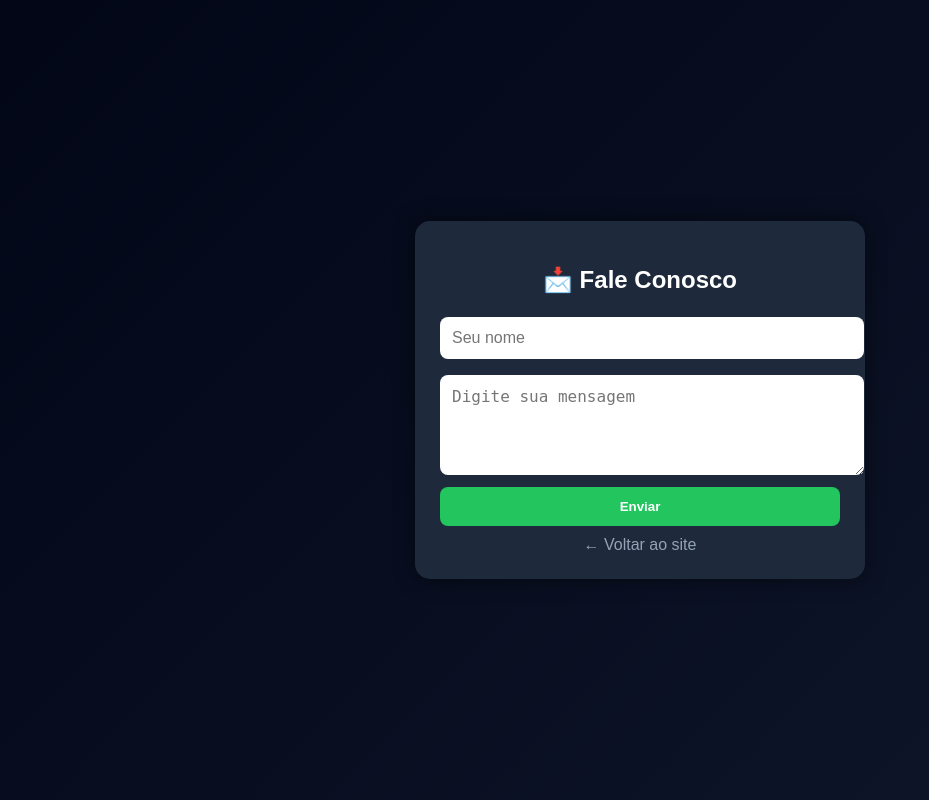
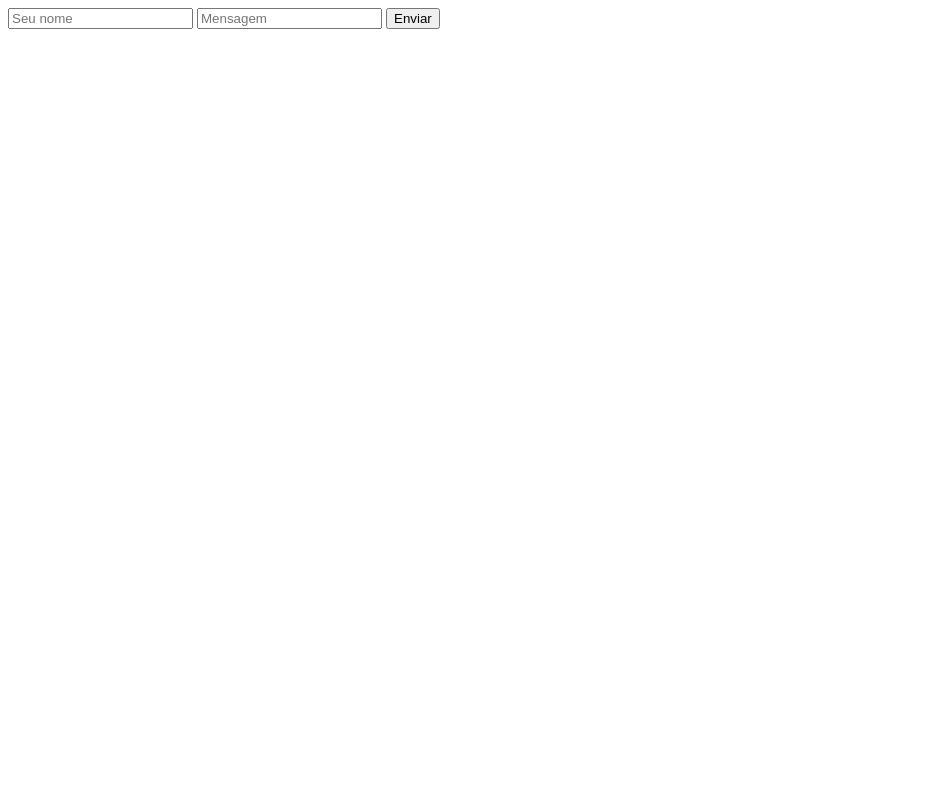
Before and after one commit to cauanexel633-arch/netsat-brasil1, a Flask app: template templates/contato.html in a window 1280 px wide. Shown: the whole page, without its empty margins (0-929 px from the left). Run offline with Flask 3, Linux system fonts and the light colour scheme; the template is opened without the code that fills it, so the values that code supplies are empty.

Commit message:
sistema novo completo

```diff
--- a/app.py
+++ b/app.py
@@ -4,92 +4,73 @@ from datetime import datetime
 
 app = Flask(__name__)
 
-# 🔥 GARANTIR PASTAS (IMPORTANTE PRO RENDER)
+# garantir pastas
 os.makedirs("dados", exist_ok=True)
 os.makedirs("paginas", exist_ok=True)
 
-# 📊 salvar visita
-def salvar_visita():
-    with open("dados/visitas.txt", "a", encoding="utf-8") as f:
-        f.write(f"{datetime.now()}\n")
+# salvar dados
+def salvar(nome_arquivo, texto):
+    with open(f"dados/{nome_arquivo}", "a", encoding="utf-8") as f:
+        f.write(texto + "\n")
 
-# 📊 salvar clique
-def salvar_clique(tipo):
-    with open("dados/cliques.txt", "a", encoding="utf-8") as f:
-        f.write(f"{tipo} - {datetime.now()}\n")
-
-# 📁 carregar páginas
+# carregar páginas
 def carregar_paginas():
     paginas = []
 
-    try:
-        pastas = os.listdir("paginas")
-    except:
-        pastas = []
-
-    for pasta in pastas:
+    for pasta in os.listdir("paginas"):
         caminho = os.path.join("paginas", pasta)
 
         if os.path.isdir(caminho):
 
             def ler(arq):
                 try:
-                    with open(os.path.join(caminho, arq), encoding="utf-8") as f:
-                        return f.read().strip()
+                    return open(os.path.join(caminho, arq), encoding="utf-8").read().strip()
                 except:
                     return ""
 
-            # 🔹 itens do menu
             itens = []
-            for i in range(1, 10):
-                nome = f"{i}_item_menu.txt"
-                if os.path.exists(os.path.join(caminho, nome)):
-                    itens.append(ler(nome))
+            for i in range(1, 20):
+                arq = f"{i}_item_menu.txt"
+                if os.path.exists(os.path.join(caminho, arq)):
+                    itens.append(ler(arq))
 
-            # 🔹 valores
             valores = ler("subvalor.txt").split(",")
 
             paginas.append({
-                "itens": itens,
                 "titulo": ler("titulo.txt"),
                 "subtitulo": ler("subtitulo.txt"),
-                "valor": valores[0] if len(valores) > 0 else "",
+                "valor": valores[0] if valores else "",
                 "valor_antigo": valores[1] if len(valores) > 1 else "",
-                "botao": ler("botao.txt")
+                "botao": ler("botao.txt"),
+                "itens": itens
             })
 
     return paginas
 
-# 🌍 SITE PRINCIPAL
-@app.route('/')
+# site
+@app.route("/")
 def home():
-    salvar_visita()
-    paginas = carregar_paginas()
-    return render_template("site.html", paginas=paginas)
+    salvar("visitas.txt", str(datetime.now()))
+    return render_template("site.html", paginas=carregar_paginas())
 
-# 💬 CONTATO (FORMULÁRIO)
-@app.route('/contato', methods=['GET', 'POST'])
+# contato
+@app.route("/contato", methods=["POST"])
 def contato():
-    if request.method == 'POST':
-        nome = request.form.get("nome")
-        mensagem = request.form.get("mensagem")
+    nome = request.form.get("nome")
+    msg = request.form.get("mensagem")
 
-        with open("dados/contatos.txt", "a", encoding="utf-8") as f:
-            f.write(f"{nome} - {mensagem}\n")
+    salvar("contatos.txt", f"{nome} | {msg}")
+    salvar("cliques.txt", f"contato | {datetime.now()}")
 
-        salvar_clique("contato")
+    return "Mensagem enviada!"
 
-        return "Mensagem enviada com sucesso! 👍"
+# comprar
+@app.route("/comprar")
+def comprar():
+    salvar("cliques.txt", f"comprar | {datetime.now()}")
+    return "ok"
 
-    return render_template("contato.html")
-
-# 💰 CLIQUE COMPRAR
-@app.route('/comprar')
-def comprar():
-    salvar_clique("comprar")
-    return "Redirecionando..."
-
-# 🚀 RENDER (OBRIGATÓRIO)
+# render
 if __name__ == "__main__":
     port = int(os.environ.get("PORT", 5000))
     app.run(host="0.0.0.0", port=port)
--- a/templates/contato.html
+++ b/templates/contato.html
@@ -1,97 +1,5 @@
-<!DOCTYPE html>
-<html lang="pt-br">
-<head>
-<meta charset="UTF-8">
-
-<!-- 🔥 RESPONSIVO -->
-<meta name="viewport" content="width=device-width, initial-scale=1.0">
-
-<title>Fale Conosco</title>
-
-<style>
-body {
-    margin: 0;
-    font-family: Arial;
-    background: linear-gradient(135deg, #020617, #0f172a);
-    color: white;
-    display: flex;
-    justify-content: center;
-    align-items: center;
-    min-height: 100vh;
-}
-
-/* CONTAINER */
-.container {
-    background: #1e293b;
-    padding: 25px;
-    border-radius: 15px;
-    width: 90%;
-    max-width: 400px;
-    box-shadow: 0 0 20px rgba(0,0,0,0.5);
-}
-
-/* TÍTULO */
-h2 {
-    text-align: center;
-    margin-bottom: 15px;
-}
-
-/* CAMPOS */
-input, textarea {
-    width: 100%;
-    padding: 12px;
-    margin: 8px 0;
-    border-radius: 8px;
-    border: none;
-    font-size: 1rem;
-}
-
-/* BOTÃO */
-button {
-    width: 100%;
-    padding: 12px;
-    background: #22c55e;
-    border: none;
-    border-radius: 8px;
-    color: white;
-    font-weight: bold;
-    cursor: pointer;
-}
-
-button:hover {
-    background: #16a34a;
-}
-
-/* VOLTAR */
-.voltar {
-    display: block;
-    text-align: center;
-    margin-top: 10px;
-    color: #94a3b8;
-    text-decoration: none;
-}
-
-/* MOBILE */
-@media (max-width: 480px) {
-    .container {
-        padding: 20px;
-    }
-}
-</style>
-</head>
-<body>
-
-<div class="container">
-    <h2>📩 Fale Conosco</h2>
-
-    <form action="/contato" method="post">
-        <input type="text" name="nome" placeholder="Seu nome" required>
-        <textarea name="mensagem" placeholder="Digite sua mensagem" rows="4" required></textarea>
-        <button type="submit">Enviar</button>
-    </form>
-
-    <a href="/" class="voltar">← Voltar ao site</a>
-</div>
-
-</body>
-</html>
+<form method="POST" action="/contato">
+<input name="nome" placeholder="Seu nome">
+<input name="mensagem" placeholder="Mensagem">
+<button>Enviar</button>
+</form>
```
Also changed, not shown: templates/site.html (+31 -39 lines), paginas/plano1/1_item_menu.txt (renamed from paginas/1_item_menu.txt), paginas/plano1/2_item_menu.txt (renamed from paginas/2_item_menu.txt), paginas/plano1/botao.txt (renamed from paginas/botao.txt), paginas/plano1/subtitulo.txt (renamed from paginas/subtitulo.txt), paginas/plano1/subvalor.txt (renamed from paginas/subvalor.txt), paginas/plano1/titulo.txt (renamed from paginas/titulo.txt).
